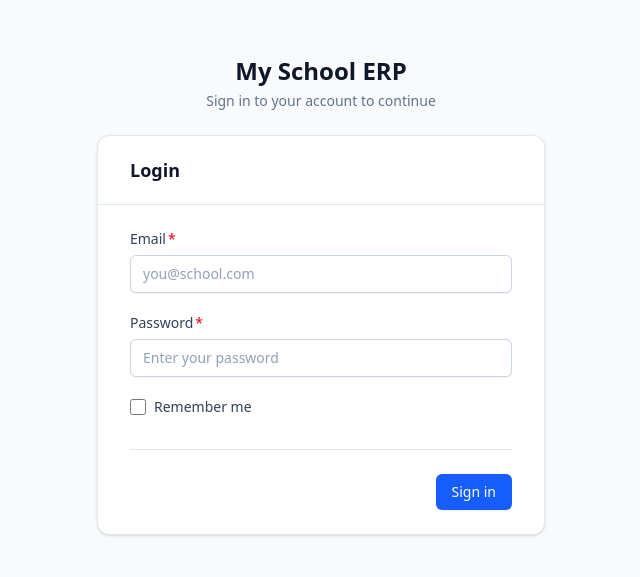
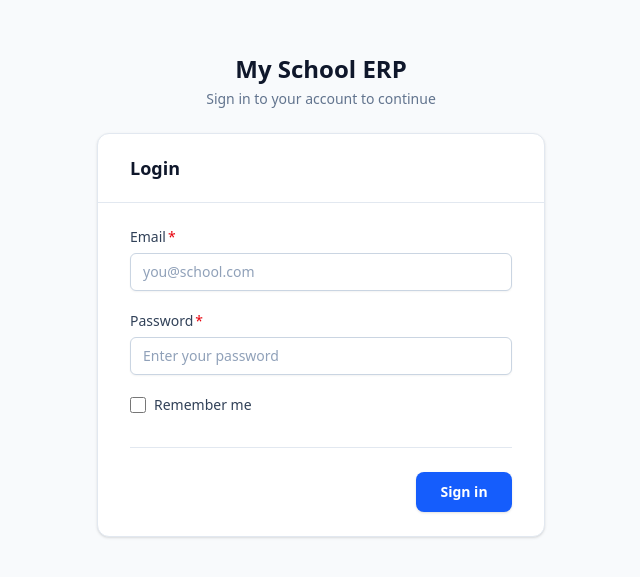
Before and after one commit to sirajhanifa/my-school-erp-frontend, a React (Vite) app: page /login in a window 1280 px wide. Shown: the part 105-682 px from the top of the page, without its empty margins (319-959 px from the left). Built offline with nearby package versions, Linux system fonts and the light colour scheme; no server answers.

Commit message:
feat: enhance FormActions component styling and accessibility; improve button layout and aria attributes

```diff
--- a/src/components/form/FormActions.tsx
+++ b/src/components/form/FormActions.tsx
@@ -11,16 +11,29 @@ type FormActionsProps = {
   disabled?: boolean;
 };
 
+// Shared by all buttons: same height, shape and text, so they line up in the row.
+// "enabled:" = hover and press effects only apply when the button can be clicked.
 const buttonBaseClassName =
-  "inline-flex items-center justify-center gap-2 rounded-md px-4 py-2 text-sm font-medium " +
-  "focus:outline-none focus-visible:ring-2 focus-visible:ring-blue-500 focus-visible:ring-offset-2 " +
+  "inline-flex h-10 min-w-24 items-center justify-center gap-2 rounded-lg px-5 text-sm font-bold " +
+  "transition duration-150 ease-in-out enabled:active:scale-[0.98] " +
+  // Focus ring only for keyboard users (not on mouse click)
+  "focus:outline-none focus-visible:ring-2 focus-visible:ring-offset-2 " +
   "disabled:cursor-not-allowed disabled:opacity-60";
 
-const primaryButtonClassName = `${buttonBaseClassName} bg-blue-600 text-white shadow-xs hover:bg-blue-700`;
+// Submit: the main action, solid blue
+const primaryButtonClassName =
+  `${buttonBaseClassName} bg-blue-600 text-white shadow-sm ` +
+  "enabled:hover:bg-blue-700 enabled:hover:shadow-md focus-visible:ring-blue-500";
 
-const secondaryButtonClassName = `${buttonBaseClassName} border border-slate-300 bg-white text-slate-700 shadow-xs hover:bg-slate-50`;
+// Save: a secondary action, white with a border
+const secondaryButtonClassName =
+  `${buttonBaseClassName} border border-slate-300 bg-white text-slate-700 shadow-xs ` +
+  "enabled:hover:border-slate-400 enabled:hover:bg-slate-50 focus-visible:ring-blue-500";
 
-const ghostButtonClassName = `${buttonBaseClassName} text-slate-600 hover:bg-slate-100`;
+// Cancel: the least important action, text only
+const ghostButtonClassName =
+  `${buttonBaseClassName} text-slate-600 ` +
+  "enabled:hover:bg-slate-100 enabled:hover:text-slate-900 focus-visible:ring-slate-400";
 
 // The row of buttons at the bottom of every form: Cancel, Save and Submit.
 const FormActions = ({
@@ -35,7 +48,9 @@ const FormActions = ({
   const isDisabled = disabled || isSubmitting;
 
   return (
-    <div className="flex flex-col-reverse gap-3 border-t border-slate-200 pt-6 sm:flex-row sm:justify-end">
+    // Phones: full-width buttons stacked with Submit on top.
+    // From "sm" up: one row aligned to the right.
+    <div className="flex flex-col-reverse gap-3 border-t border-slate-200 pt-6 sm:flex-row sm:items-center sm:justify-end">
       {onCancel && (
         <button type="button" onClick={onCancel} disabled={isSubmitting} className={ghostButtonClassName}>
           {cancelLabel}
@@ -48,7 +63,8 @@ const FormActions = ({
         </button>
       )}
 
-      <button type="submit" disabled={isDisabled} className={primaryButtonClassName}>
+      {/* aria-busy tells screen readers the form is being submitted */}
+      <button type="submit" disabled={isDisabled} aria-busy={isSubmitting} className={primaryButtonClassName}>
         {isSubmitting && <Spinner />}
         {isSubmitting ? "Please wait..." : submitLabel}
       </button>
```
